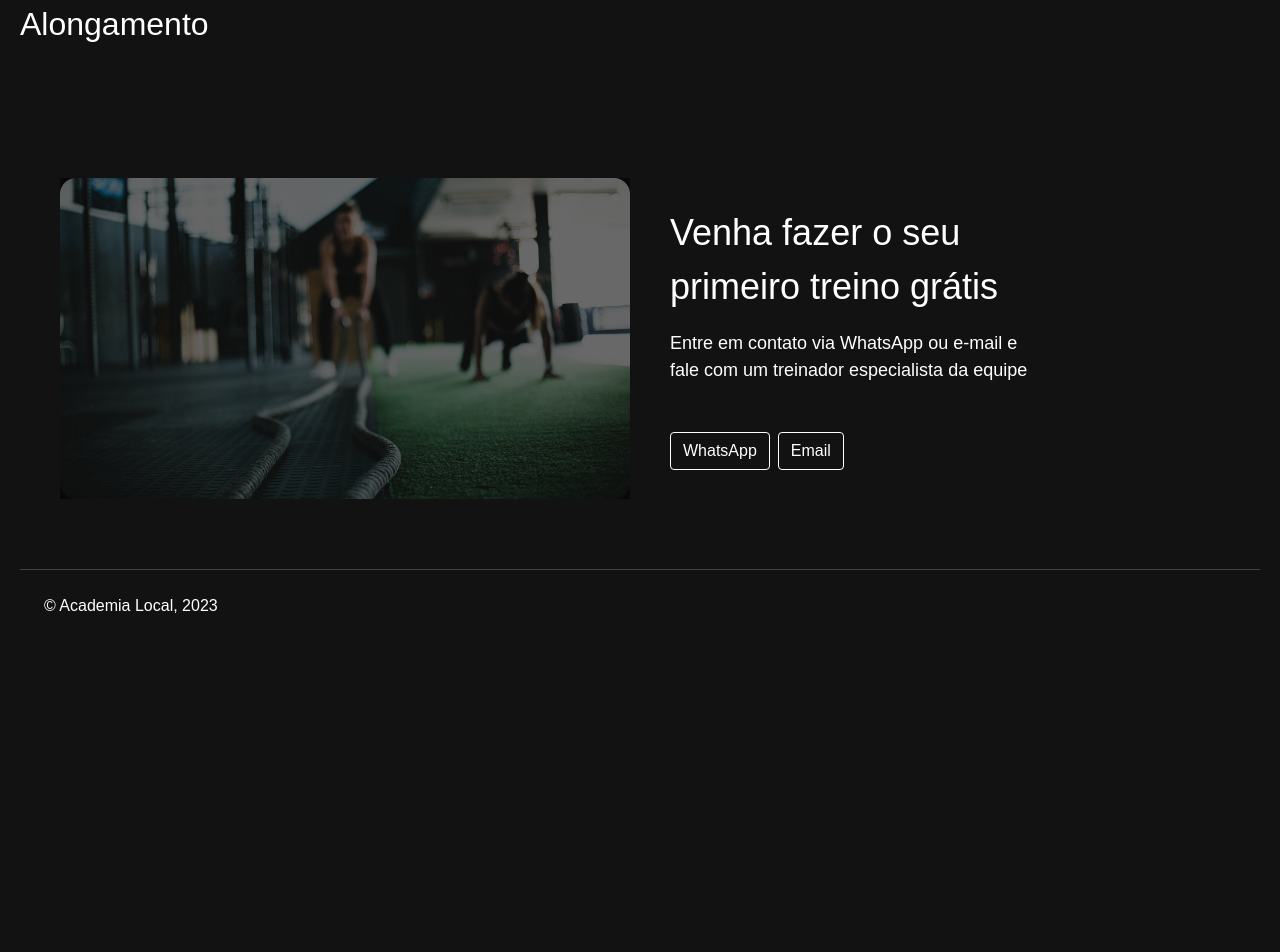
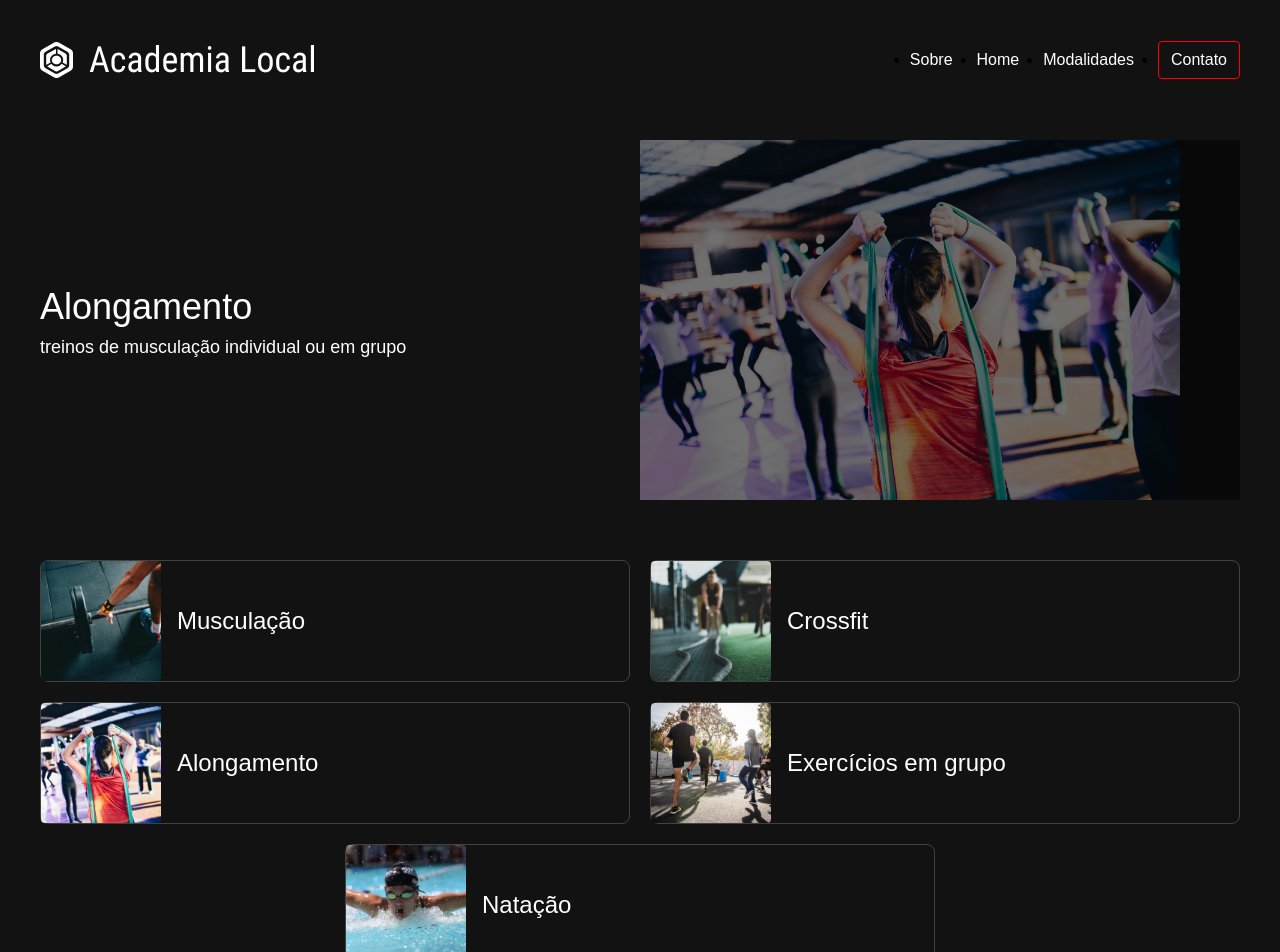
Before and after one commit to danielshiaku/academialocal, a SvelteKit app: page /modalidades/alongamento in a window 1280 px wide. Shown: the top 952 px of the page. Before the commit the page ends 800 px from the top, so only its background shows below. Built offline with nearby package versions, Linux system fonts and the light colour scheme.

Commit message:
Componente single

```diff
--- a/src/global.css
+++ b/src/global.css
@@ -3,6 +3,7 @@
     --feat: #FF3E00;
     --white: #FFFFFF;
     --black: #121212;
+    --overlay: rgba(0,0,0,0.55)
 }
 
 
--- a/src/lib/Footer.svelte
+++ b/src/lib/Footer.svelte
@@ -46,7 +46,7 @@
         content: "";
         position: absolute;
         inset: 0;
-        background-color: rgba(0,0,0,0.55);
+        background-color: var(--overlay);
     }
 
     .footer__info{
--- /dev/null
+++ b/src/lib/Single.svelte
@@ -0,0 +1,53 @@
+<script>
+    let { title, content, img } = $props()
+</script>
+
+<section class="single">
+    <div class="single__wrapper wrap">
+
+        <div class="single__texto">
+            <h1>{title}</h1>
+            <p>{content}</p>
+        </div>
+
+        <div class="single__img">
+            <img src="{img}" alt="" width="'50%">
+        </div>
+    </div>
+</section>
+
+<style>
+    .single{
+        z-index: 1;
+        position: relative;
+        max-height: 360px;
+    }
+
+    .single__wrapper{
+        display: grid;
+        grid-template-columns: 1fr 1fr;
+        align-items: center;
+    }
+
+    .single__img{
+        position: relative;
+        border-radius: 8px;
+    }
+    .single__img::after{
+        content: "";
+        position: absolute;
+        inset: 0;
+        background-color: var(--overlay);
+    }
+
+    p{
+        font-size: 18px;
+    }
+    h1{
+        font-size: 36px;
+    }
+    img{
+        height: 360px;
+        object-fit: cover;
+    }
+</style>
--- a/src/lib/stores.js
+++ b/src/lib/stores.js
@@ -3,26 +3,26 @@ import { writable } from "svelte/store";
 export const modalidades = writable([
     {name: 'Musculação',
     slug: 'musculação',
-    img: 'musculacao.jpg',
+    img: '/musculacao.jpg',
     content: 'treinos de musculação individual ou em grupo'},
 
     {name: 'Crossfit',
     slug: 'crossfit',
-    img: 'crossfit.jpg',
+    img: '/crossfit.jpg',
     content: 'treinos de musculação individual ou em grupo'},
 
     {name: 'Alongamento',
     slug: 'alongamento',
-    img: 'alongamento.jpg',
+    img: '/alongamento.jpg',
     content: 'treinos de musculação individual ou em grupo'},
 
     {name: 'Exercícios em grupo',
     slug: 'exercicios',
-    img: 'exercicios-grupo.jpg',
+    img: '/exercicios-grupo.jpg',
     content: 'treinos de musculação individual ou em grupo'},
 
     {name: 'Natação',
     slug: 'natacao',
-    img: 'natacao.jpg',
+    img: '/natacao.jpg',
     content: 'treinos de musculação individual ou em grupo'}
 ])
--- a/src/routes/modalidades/[slug]/+page.svelte
+++ b/src/routes/modalidades/[slug]/+page.svelte
@@ -1,10 +1,40 @@
 <script>
     import { page } from '$app/stores'
+    import Card from '$lib/Card.svelte';
+    import Header from '$lib/Header.svelte';
+    import Single from '$lib/Single.svelte';
     import { modalidades } from '$lib/stores'
     let modalidade = $page.params.slug
+
 
     let data = $modalidades.find(e => e.slug === modalidade)
     console.log(data)
 </script>
 
-<h1>{data.name}</h1>
+<Header/>
+<Single
+title = {data.name}
+content = {data.content}
+img = {data.img}
+/>
+
+
+<section class="modalidades">
+    <div class="modalidades_wrapper wrap">
+        {#each $modalidades as modalidade}
+        <Card
+            info = {modalidade}
+        />
+        {/each}
+    </div>
+</section>
+
+<style>
+    .modalidades_wrapper{
+        margin-top: 60px;
+        display: flex;
+        flex-wrap: wrap;
+        gap: 20px;
+        justify-content: center;
+    }
+</style>
```
